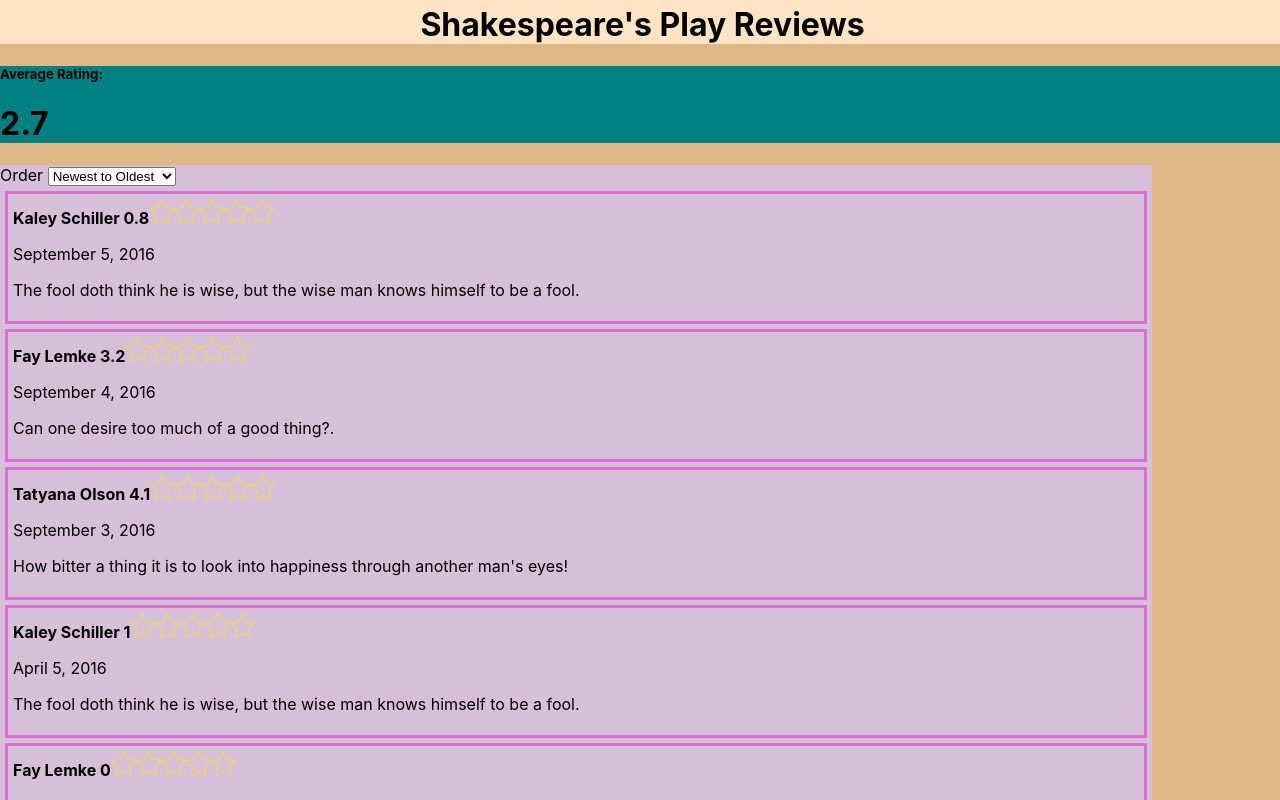
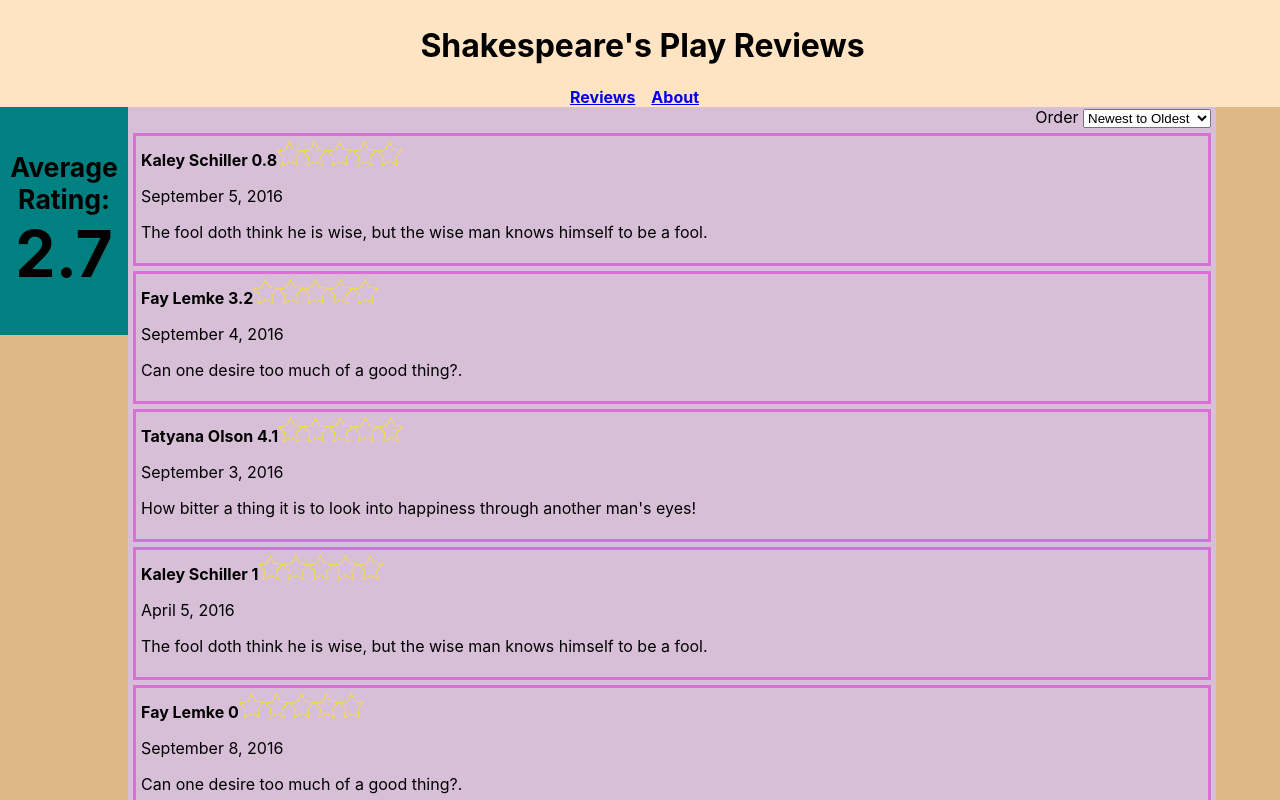
Before and after one commit to CymruRing/shakespeares_play_reviews_UI, a Next.js app in the folder shakespeares_play_reviews/: page / in a window 1280 px wide. Shown: the top 800 px of the page. Built offline with nearby package versions, Linux system fonts and the light colour scheme.

Commit message:
Styled average rating and added About Page

```diff
--- a/shakespeares_play_reviews/comps/Reviews.js
+++ b/shakespeares_play_reviews/comps/Reviews.js
@@ -74,12 +74,13 @@ class Reviews extends React.Component {
     render() {
       return (
         <div>
-        <div className={styles.avgContainer}>
-          <h5>Average Rating: </h5>
-          <h1 className={styles.average}>{this.state.average}</h1>
+        <div id={styles.avgContainer}>
+          <h5 id={styles.avgRating}>Average Rating: </h5>
+          <h1 id={styles.average}>{this.state.average}</h1>
         </div>
 
           <div className={styles.Reviews}>
+          <div id={styles.sortingOrder}>
             <label>Order </label>
             <select value={this.state.sortingOrder} onChange={this.orderReviews.bind(this)}>
               <option value='newest'>Newest to Oldest</option>
@@ -87,6 +88,7 @@ class Reviews extends React.Component {
               <option value='highest'>Highest to Lowest</option>
               <option value='lowest'>Lowest to Highest</option>
             </select>
+          </div>
             {this.state.reviews.map((data) => {
               return <AReview key={data.id} data={data} />
             })}
--- a/shakespeares_play_reviews/comps/Title.js
+++ b/shakespeares_play_reviews/comps/Title.js
@@ -1,10 +1,24 @@
 import styles from '../styles/styles.module.css'
-
+import Link from 'next/link'
 
 // The title bar of site
 const Title = () => {
   return (
-    <h1 className={styles.titleBar}>Shakespeare's Play Reviews</h1>
+  <div className={styles.titleBar}>
+    <h1>Shakespeare's Play Reviews</h1>
+    <div>
+      <h4 className={styles.pageLinks}>
+        <Link href='/'>
+          <a>Reviews</a>
+        </Link>
+      </h4>
+      <h4 className={styles.pageLinks}>
+        <Link href='/About'>
+          <a>About</a>
+        </Link>
+      </h4>
+    </div>
+  </div>
   );
 };
 
--- a/shakespeares_play_reviews/styles/styles.module.css
+++ b/shakespeares_play_reviews/styles/styles.module.css
@@ -7,22 +7,41 @@
   margin-top: 0;
   padding: 5px 0 0 5px;
 }
+.pageLinks {
+  display: inline;
+  margin: 0 1rem 0 0;
+}
+
+#avgContainer{
+  font-size: 2rem;
+  background-color: teal;
+  text-align: center;
+  position: fixed;
+  width: 10%;
+}
+#average {
+  margin-block-start: 0px;
+}
+#avgRating {
+  margin-block-end: 0px;
+}
 
 .Reviews {
   background-color: thistle;
-  width: 90%;
+  width: 85%;
+  margin: 0 0 10px 10%;
+
 }
 
-.avgContainer{
-  background-color: teal;
+#sortingOrder{
+  text-align: right;
+  padding-right: 5px;
 }
+
 
 .AReview {
   border-style: solid;
   border-color: orchid;
   margin: 5px 5px 5px 5px;
   padding: 5px 5px 5px 5px;
-
 }
-
-/* @media (max-width: ) */
```
Also changed, not shown: shakespeares_play_reviews/pages/About.js (added, +14 -0 lines). Lines whose indentation alone changed are shown as unchanged.
